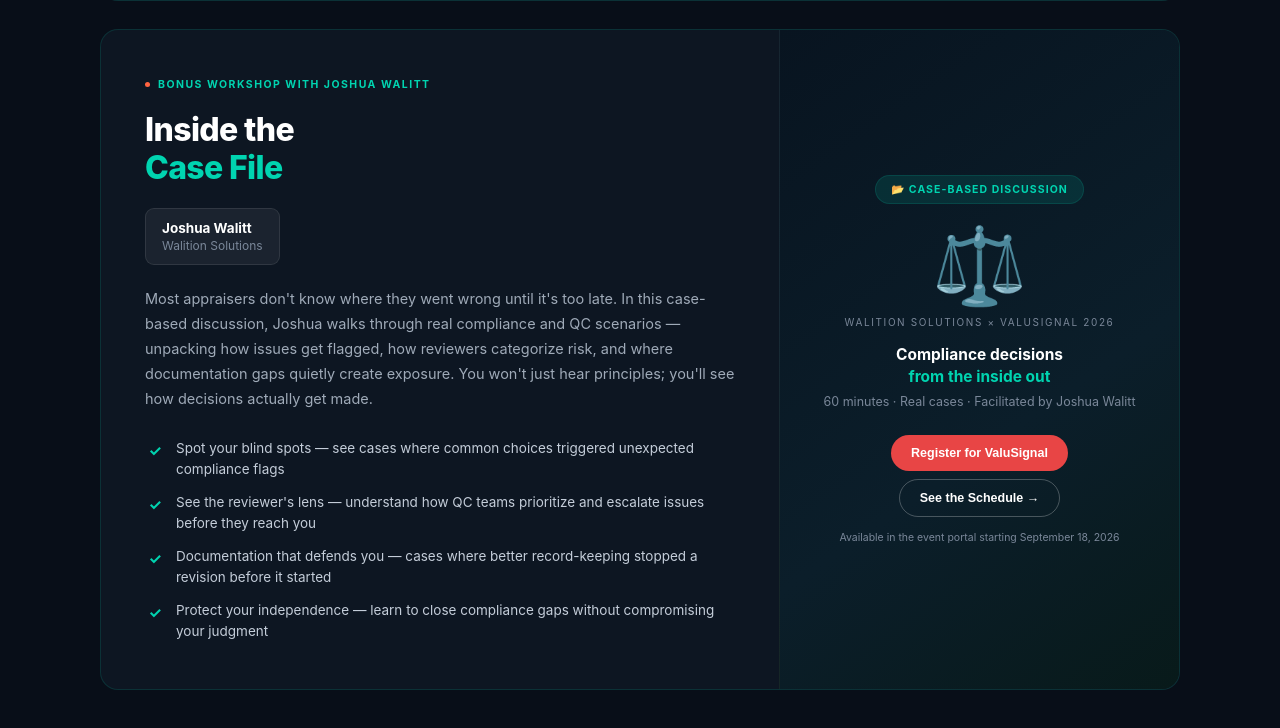
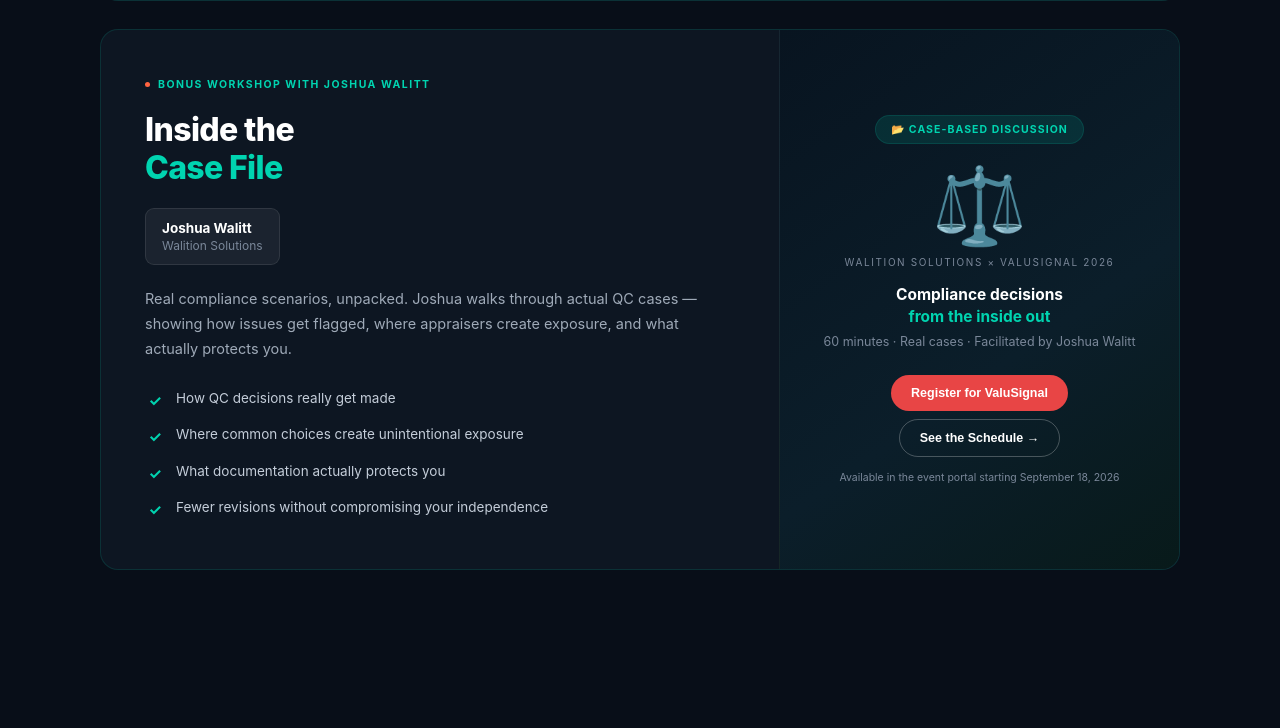
Before and after one commit to Elopezsu/ClaudeCodeTest, a plain HTML site: page workshops.html in a window 1280 px wide. Shown: the part 1276-2004 px from the top of the page. After the commit the page ends 1910 px from the top, so only its background shows below. Drawn offline with Linux system fonts and the light colour scheme.

Commit message:
Simplify Workshop 3 copy — shorter description and tighter bullets

```diff
--- a/workshops.html
+++ b/workshops.html
@@ -551,13 +551,13 @@
           <span class="speaker-role">Walition Solutions</span>
         </div>
         <p class="ws-desc">
-          Most appraisers don't know where they went wrong until it's too late. In this case-based discussion, Joshua walks through real compliance and QC scenarios — unpacking how issues get flagged, how reviewers categorize risk, and where documentation gaps quietly create exposure. You won't just hear principles; you'll see how decisions actually get made.
+          Real compliance scenarios, unpacked. Joshua walks through actual QC cases — showing how issues get flagged, where appraisers create exposure, and what actually protects you.
         </p>
         <ul class="bullets">
-          <li><span class="check-icon">✓</span> Spot your blind spots — see cases where common choices triggered unexpected compliance flags</li>
-          <li><span class="check-icon">✓</span> See the reviewer's lens — understand how QC teams prioritize and escalate issues before they reach you</li>
-          <li><span class="check-icon">✓</span> Documentation that defends you — cases where better record-keeping stopped a revision before it started</li>
-          <li><span class="check-icon">✓</span> Protect your independence — learn to close compliance gaps without compromising your judgment</li>
+          <li><span class="check-icon">✓</span> How QC decisions really get made</li>
+          <li><span class="check-icon">✓</span> Where common choices create unintentional exposure</li>
+          <li><span class="check-icon">✓</span> What documentation actually protects you</li>
+          <li><span class="check-icon">✓</span> Fewer revisions without compromising your independence</li>
         </ul>
       </div>
       <div class="card-visual teal-theme">
```
